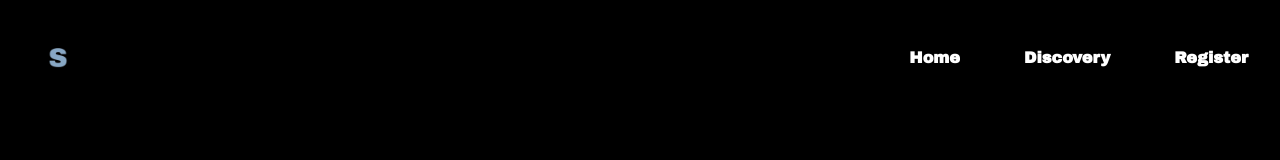
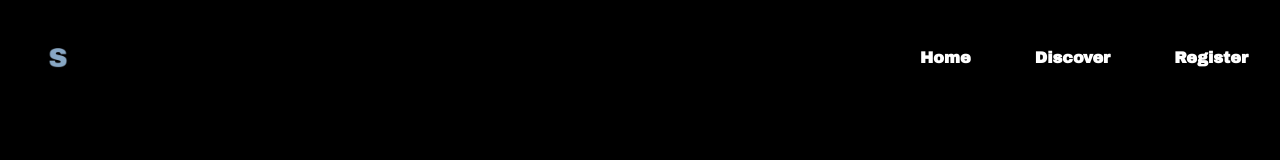
Before and after one commit to aryan-vasudevan/seva, a Next.js app: page / in a window 1280 px wide. Shown: the top 160 px of the page. Built offline with nearby package versions, Linux system fonts and the light colour scheme.

Commit message:
discover(y)

```diff
--- a/components/layout.tsx
+++ b/components/layout.tsx
@@ -65,7 +65,7 @@ export default function Layout ({ children }: { children: ReactNode }) {
                    outerSize={10}
                    outerAlpha={0.2}
                    outerScale={4}
-                   trailingSpeed={3}
+                   trailingSpeed={2}
                    color='255, 255, 255'
                    showSystemCursor={false}
 
--- a/components/navbar.tsx
+++ b/components/navbar.tsx
@@ -12,7 +12,7 @@ const links = [
        id: "0",
    },
    {
-       name: "Discovery",
+       name: "Discover",
        link: "/discover",
        id: "1",
    },
```
